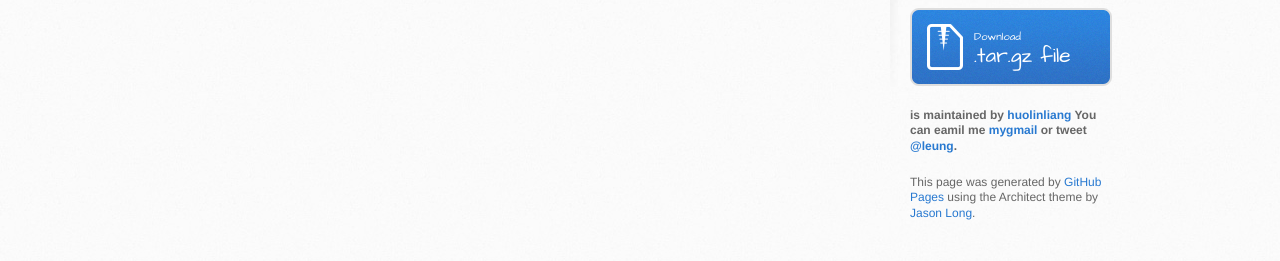
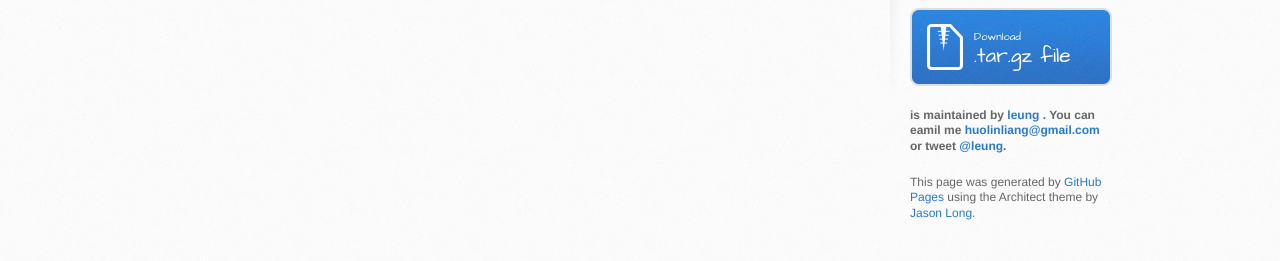
Before and after one commit to huolinliang/blog_leung, a Jekyll site: the page built from index.html, in a window 1280 px wide. Shown: the part 649-910 px from the top of the page. Built offline with Jekyll 4.4.1, drawn with Linux system fonts in a browser that asks for light colours; Markdown is read by kramdown in place of the engine named in the settings.

Commit message:
add gmail and tweet

```diff
--- a/_layouts/default.html
+++ b/_layouts/default.html
@@ -13,7 +13,7 @@
     <script src="//html5shiv.googlecode.com/svn/trunk/html5.js"></script>
     <![endif]-->
 
-    <title>Blog Of leung</title>
+    <title>Blog Of Leung</title>
   </head>
 
   <body>
@@ -42,7 +42,7 @@
             .tar.gz file
           </a>
 
-          <p class="repo-owner"><a href="https://github.com/huolinliang/blog_leung"></a> is maintained by <a href="https://github.com/huolinliang">huolinliang</a>.</p>
+          <p class="repo-owner"><a href="https://github.com/huolinliang/blog_leung"></a> is maintained by <a href="https://github.com/huolinliang">leung</a> . You can eamil me <a href="mailto:huolinliang@gmail.com">huolinliang@gmail.com</a> or tweet <a href="http://twitter.com/huolinliang">@leung</a>.</p>
 
           <p>This page was generated by <a href="pages.github.com">GitHub Pages</a> using the Architect theme by <a href="https://twitter.com/jasonlong">Jason Long</a>.</p>
         </aside>
--- a/index.html
+++ b/index.html
@@ -6,7 +6,6 @@
     <meta charset='utf-8'>
     <meta http-equiv="X-UA-Compatible" content="chrome=1">
     <meta name="viewport" content="width=device-width, initial-scale=1, maximum-scale=1">
-    <!--link href='https://fonts.googleapis.com/css?family=Architects+Daughter' rel='stylesheet' type='text/css'-->
     <link rel="stylesheet" type="text/css" href="stylesheets/font.css" />
     <link rel="stylesheet" type="text/css" href="stylesheets/stylesheet.css" media="screen" />
     <link rel="stylesheet" type="text/css" href="stylesheets/pygment_trac.css" media="screen" />
@@ -55,7 +54,7 @@
             .tar.gz file
           </a>
 
-          <p class="repo-owner"><a href="https://github.com/huolinliang/blog_leung"></a> is maintained by <a href="https://github.com/huolinliang">huolinliang</a> You can eamil me <a href="mailto:huolinliang@gmail.com">mygmail</a> or tweet <a href="http://twitter.com/huolinliang">@leung</a>.</p>
+          <p class="repo-owner"><a href="https://github.com/huolinliang/blog_leung"></a> is maintained by <a href="https://github.com/huolinliang">leung</a> . You can eamil me <a href="mailto:huolinliang@gmail.com">huolinliang@gmail.com</a> or tweet <a href="http://twitter.com/huolinliang">@leung</a>.</p>
 
           <p>This page was generated by <a href="pages.github.com">GitHub Pages</a> using the Architect theme by <a href="https://twitter.com/jasonlong">Jason Long</a>.</p>
         </aside>
```
